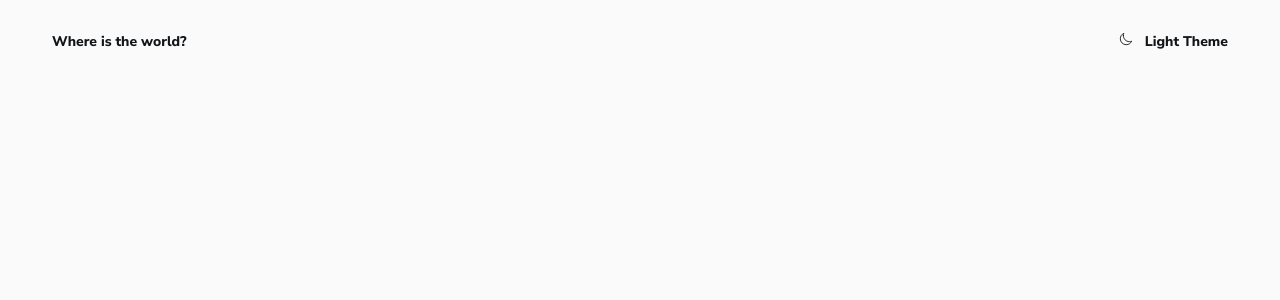
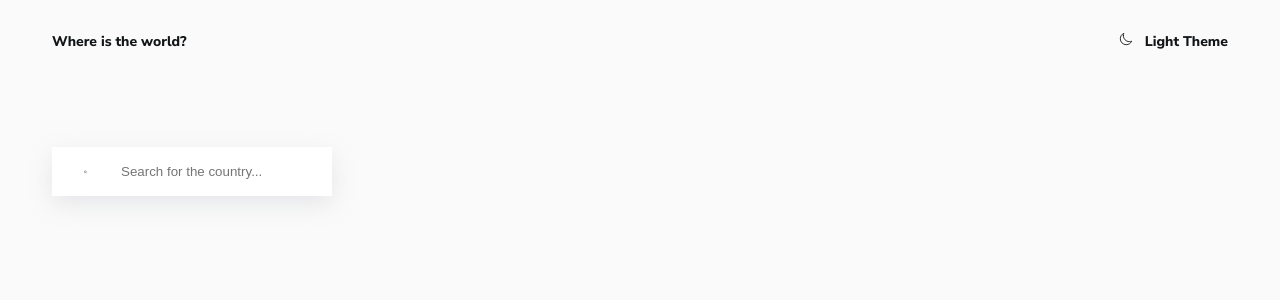
Before and after one commit to SlayerBS/countries, a React (Create React App) app: page / in a window 1280 px wide. Shown: the top 300 px of the page. Built offline with nearby package versions, Linux system fonts and the light colour scheme.

Commit message:
add Main, Search

```diff
--- a/package.json
+++ b/package.json
@@ -12,6 +12,7 @@
     "react-icons": "^4.3.1",
     "react-router-dom": "^6.0.2",
     "react-scripts": "4.0.3",
+    "react-select": "^5.2.1",
     "styled-components": "^5.3.3",
     "web-vitals": "^1.1.2"
   },
--- a/src/App.js
+++ /dev/null
@@ -1,11 +0,0 @@
-import { Header } from "./components/Header";
-
-function App() {
-  return (
-    <>
-      <Header />
-    </>
-  );
-}
-
-export default App;
--- /dev/null
+++ b/src/App.jsx
@@ -0,0 +1,16 @@
+import { Controls } from "./components/Controls";
+import { Header } from "./components/Header";
+import { Main } from "./components/Main";
+
+function App() {
+  return (
+    <>
+      <Header />
+      <Main>
+        <Controls />
+      </Main>
+    </>
+  );
+}
+
+export default App;
--- /dev/null
+++ b/src/components/Controls.jsx
@@ -0,0 +1,12 @@
+import { useState, useEffect } from "react";
+import { Search } from "./Search";
+
+export const Controls = () => {
+  const [search, setSearch] = useState("");
+
+  return (
+    <div>
+      <Search search={search} setSearch={setSearch} />
+    </div>
+  );
+};
--- /dev/null
+++ b/src/components/Main.jsx
@@ -0,0 +1,18 @@
+import styled from "styled-components";
+import { Container } from "./Container";
+
+const Wrapper = styled.main`
+  padding: 2rem 0;
+
+  @media (min-width: 767px) {
+    padding: 4rem 0;
+  } ;
+`;
+
+export const Main = ({ children }) => {
+  return (
+    <Wrapper>
+      <Container>{children}</Container>
+    </Wrapper>
+  );
+};
--- /dev/null
+++ b/src/components/Search.jsx
@@ -0,0 +1,38 @@
+import styled from "styled-components";
+import { IoSearch } from "react-icons/io5";
+
+const InputContainer = styled.label`
+  background-color: var(--colors-ui-base);
+  padding: 1rem 2rem;
+  display: flex;
+  align-items: center;
+
+  border-radius: var(--radius);
+  box-shadow: var(--shadow);
+  width: 100%;
+  margin-bottom: 1rem;
+
+  @media (min-width: 767px) {
+    margin-bottom: 0;
+    width: 280px;
+  } ;
+`;
+
+const Input = styled.input.attrs({
+  type: "search",
+  placeholder: "Search for the country...",
+})`
+  margin-left: 2rem;
+  border: none;
+  outline: none;
+  color: var(--color-text);
+`;
+
+export const Search = ({ search, setSearch }) => {
+  return (
+    <InputContainer>
+      <IoSearch />
+      <Input onChange={(e) => setSearch(e.target.value)} value={search} />
+    </InputContainer>
+  );
+};
--- a/src/index.js
+++ b/src/index.js
@@ -1,7 +1,7 @@
 import React from "react";
 import ReactDOM from "react-dom";
 import "./index.css";
-import App from "./App";
+import App from "./App.jsx";
 
 ReactDOM.render(
   <React.StrictMode>
```
Also changed, not shown: src/components/CustomSelect.jsx (added), 1 other file (tests, documents, lock files or other folders).
